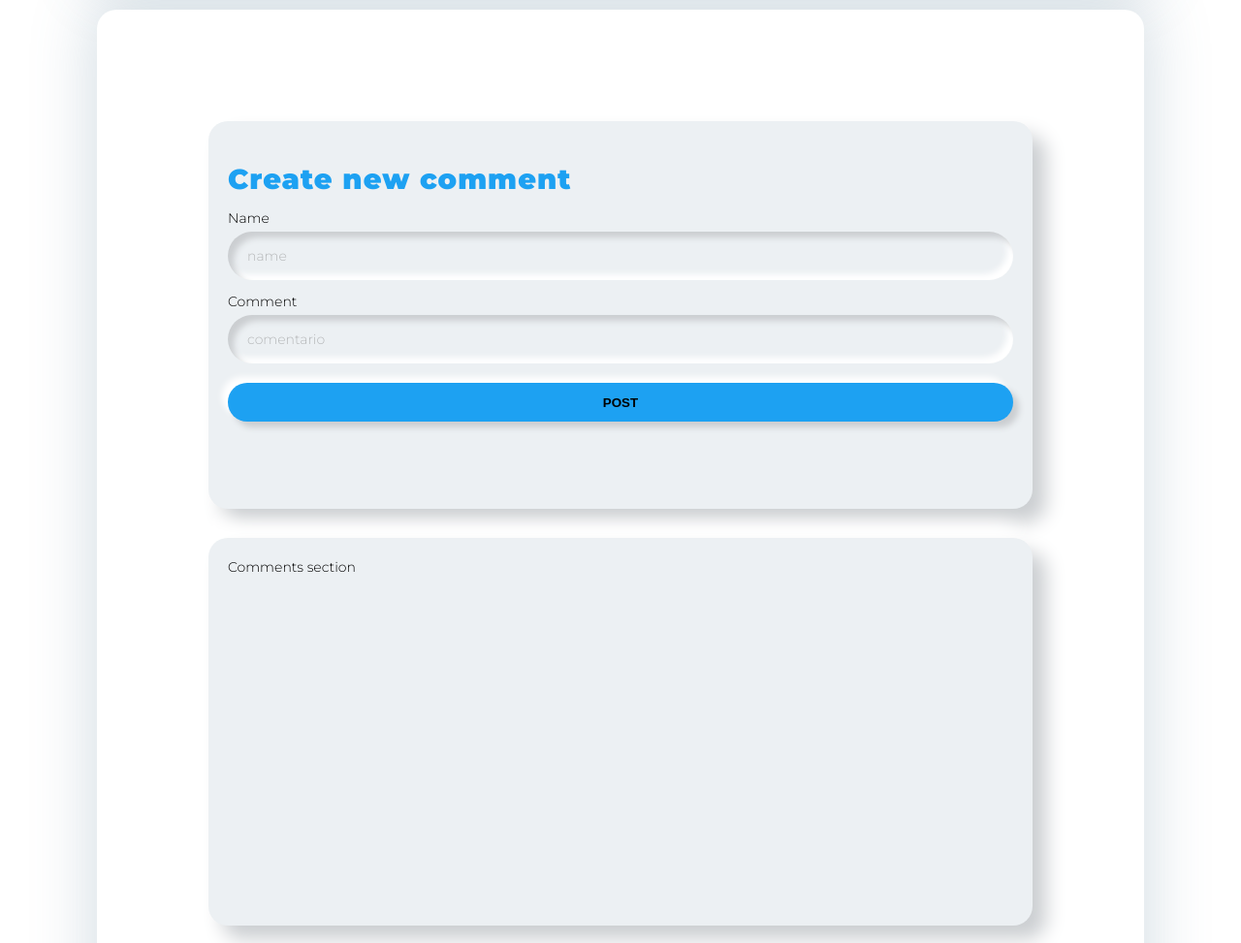
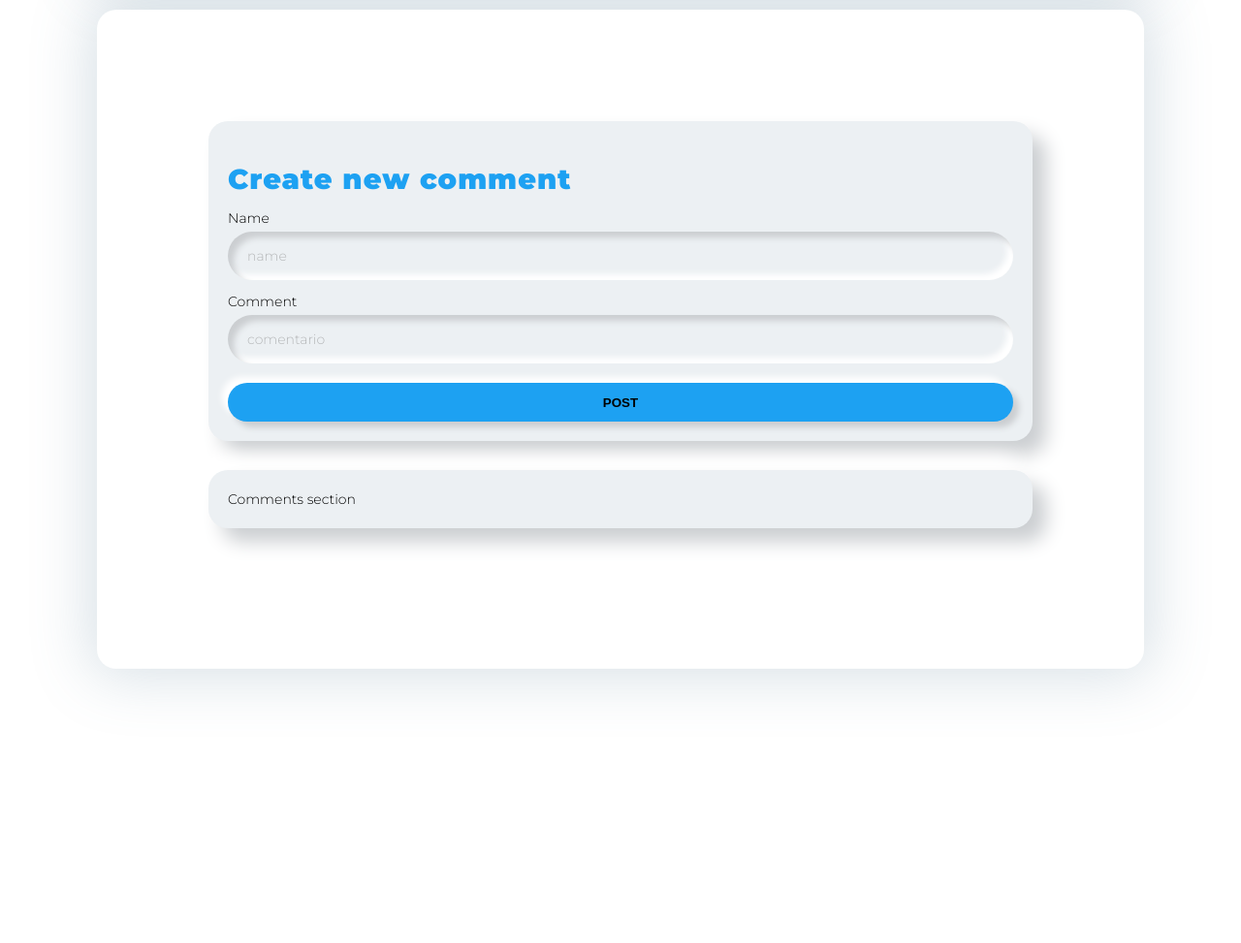
Before and after one commit to alfonso-m-g/images-app, a plain HTML site: page index.html in a window 1280 px wide. Shown: the part 2720-3693 px from the top of the page at 97% size. After the commit the page ends 3580 px from the top, so only its background shows below. Drawn offline with Linux system fonts and the light colour scheme; no server answers.

Commit message:
Update style.css

```diff
--- a/style.css
+++ b/style.css
@@ -217,7 +217,7 @@
 .rtable {
     display: inline-block;
     vertical-align: top;
-    max-width: 100%;
+    width: 100%;
 
     overflow-x: auto;
 
@@ -357,7 +357,8 @@
 
   .container-other {
     position: relative;
-    height: 400px;
+    max-height: 100%;
+    width: 100%;
     border-radius: 20px;
     padding: 20px;
     box-sizing: border-box;
@@ -450,6 +451,7 @@
 
   table, th, td {
     border-collapse: collapse;
+    width: 100%;
   }
   th, td {
     padding: 15px;
```
